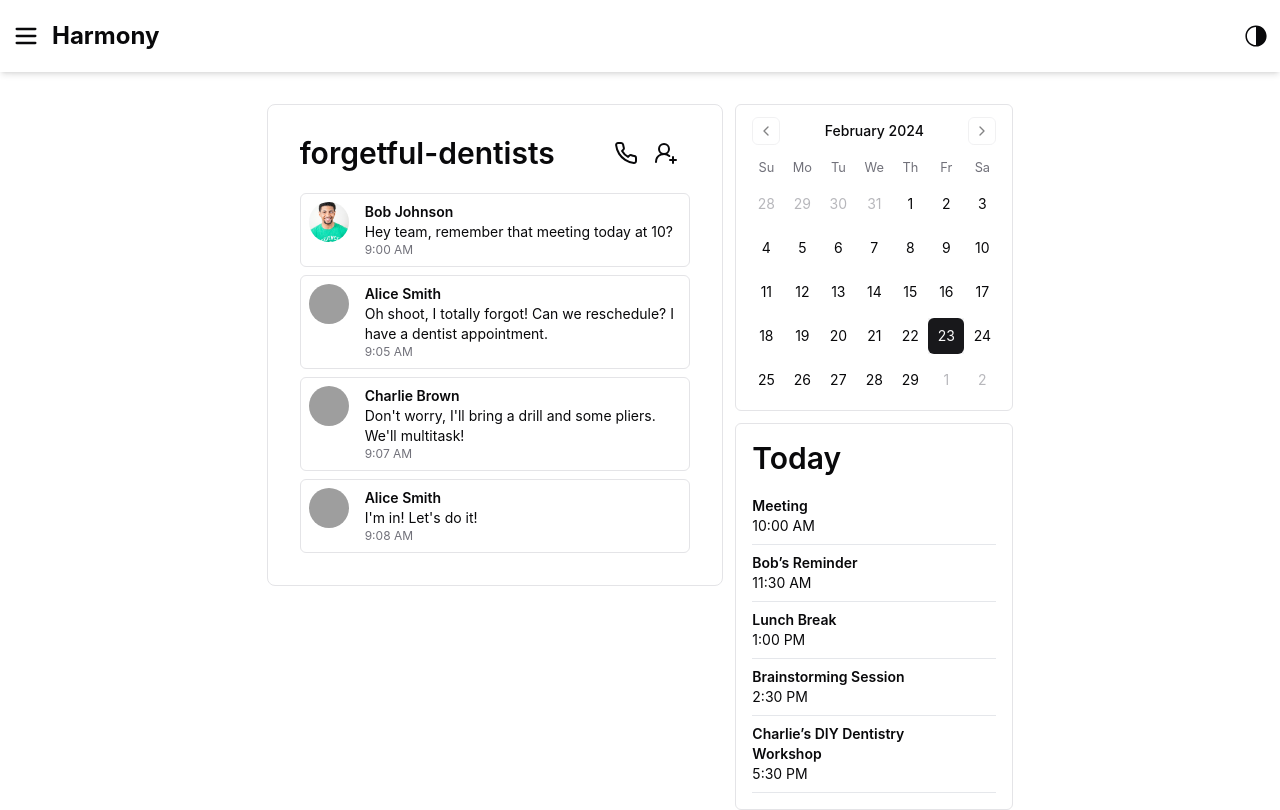
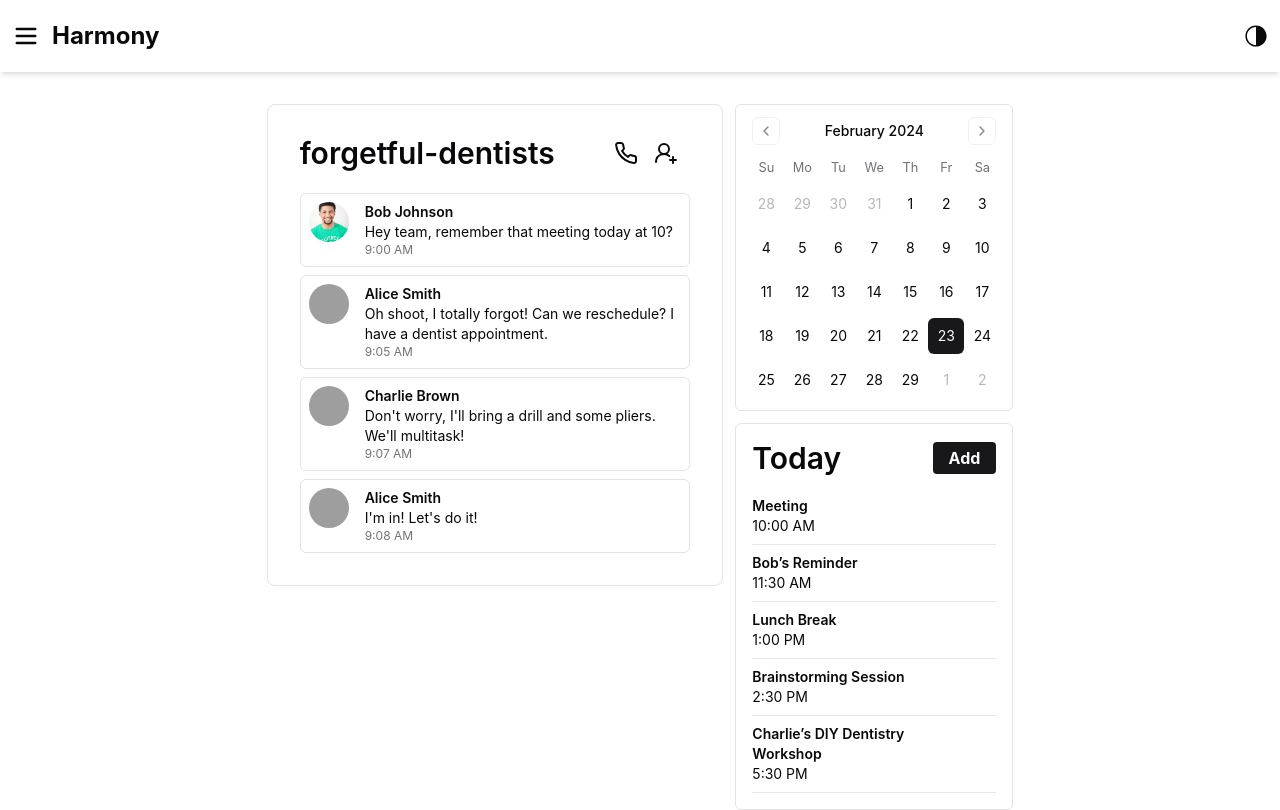
Before and after one commit to wyzhaobvt/harmony-client, a React (Vite) app: page /group in a window 1280 px wide. Built offline with nearby package versions, Linux system fonts and the light colour scheme; grey boxes are pictures that could not be loaded.

Commit message:
Update GroupDashboard component to add "Add" button

```diff
--- a/src/pages/group-dashboard/GroupDashboard.jsx
+++ b/src/pages/group-dashboard/GroupDashboard.jsx
@@ -56,7 +56,12 @@ function GroupDashboard() {
             className="rounded-md border border-input h-fit mb-3"
           />
           <div className="day-breakdown rounded-md border border-input p-4">
-            <h1 className="font-semibold text-3xl mb-3">Today</h1>
+            <div className="flex justify-between items-center mb-3">
+              <h1 className="font-semibold text-3xl">Today</h1>
+              <button className="bg-primary text-primary-foreground hover:bg-primary/90 font-bold py-1 px-4 rounded">
+                Add
+              </button>
+            </div>
             <div className="events">
               <Event name="Meeting" time="10:00 AM" />
               <Event name="Bob’s Reminder" time="11:30 AM" />
```
